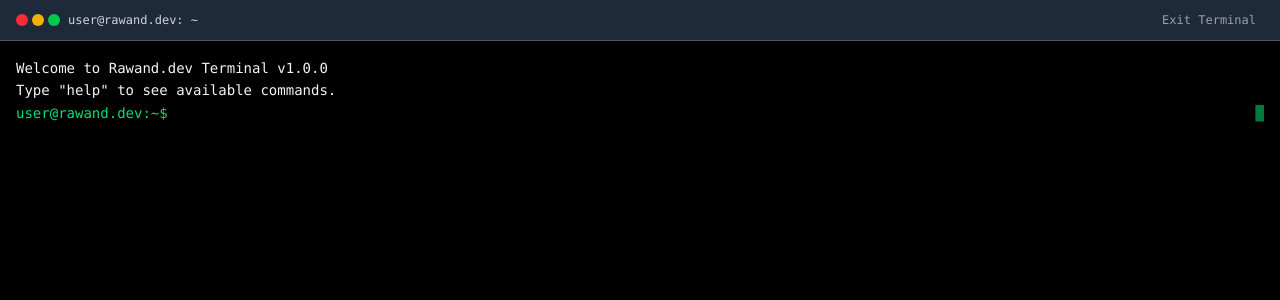
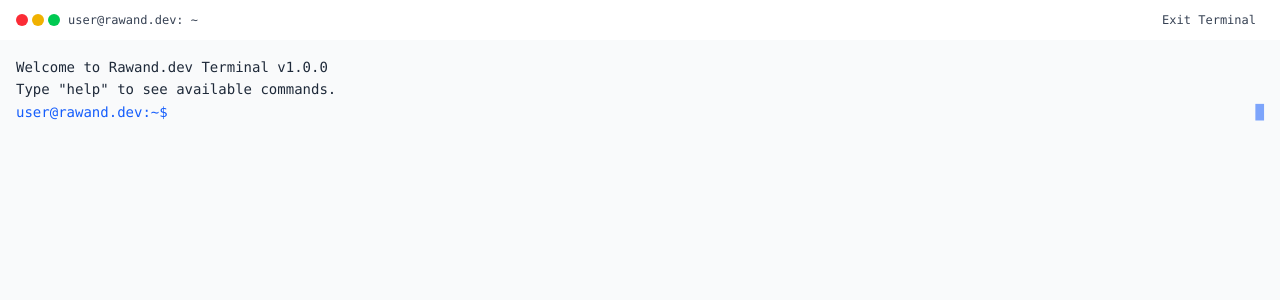
Before and after one commit to RawandKurdy/rawand.dev, a Next.js app: page / in a window 1280 px wide. Both pictures are taken after a click on the button "Enter Terminal Mode". Shown: the top 300 px of the page. Built offline with nearby package versions, Linux system fonts and the light colour scheme; a web font is replaced by a local one.

Commit message:
sync main theme to terminal mode

```diff
--- a/components/terminal.tsx
+++ b/components/terminal.tsx
@@ -3,6 +3,7 @@
 import type React from "react"
 import { useState, useEffect, useRef } from "react"
 import { TerminalCommandParser } from "@/lib/terminal-commands"
+import { useTheme } from "@/lib/theme-context"
 
 interface TerminalLine {
   type: "input" | "output" | "error"
@@ -11,6 +12,8 @@
 }
 
 export default function Terminal({ onExit }: { onExit: () => void }) {
+  const { theme } = useTheme()
+
   const [terminalStartTime] = useState(() => Date.now())
 
   const [lines, setLines] = useState<TerminalLine[]>([
@@ -156,19 +159,81 @@
     }
   }
 
+  const getThemeStyles = () => {
+    switch (theme) {
+      case "light":
+        return {
+          bg: "bg-gray-50",
+          text: "text-gray-900",
+          prompt: "text-blue-600",
+          header: "bg-white border-gray-200",
+          headerText: "text-gray-700",
+          output: "text-gray-800",
+          error: "text-red-600",
+          cursor: "text-blue-600",
+        }
+      case "classic":
+        return {
+          bg: "bg-amber-50",
+          text: "text-amber-900",
+          prompt: "text-amber-700",
+          header: "bg-amber-100 border-amber-200",
+          headerText: "text-amber-800",
+          output: "text-amber-800",
+          error: "text-red-700",
+          cursor: "text-amber-700",
+        }
+      case "xp":
+        return {
+          bg: "bg-blue-50",
+          text: "text-blue-900",
+          prompt: "text-blue-700",
+          header: "bg-gradient-to-r from-blue-500 to-blue-600 border-blue-400",
+          headerText: "text-white",
+          output: "text-blue-800",
+          error: "text-red-600",
+          cursor: "text-blue-700",
+        }
+      case "macos":
+        return {
+          bg: "bg-gray-100",
+          text: "text-gray-900",
+          prompt: "text-blue-600",
+          header: "bg-gray-200/80 backdrop-blur-md border-gray-300",
+          headerText: "text-gray-700",
+          output: "text-gray-800",
+          error: "text-red-500",
+          cursor: "text-blue-600",
+        }
+      default: // dark
+        return {
+          bg: "bg-black",
+          text: "text-green-400",
+          prompt: "text-green-400",
+          header: "bg-gray-800 border-gray-600",
+          headerText: "text-gray-300",
+          output: "text-gray-100",
+          error: "text-red-400",
+          cursor: "text-green-400",
+        }
+    }
+  }
+
+  const themeStyles = getThemeStyles()
+
   return (
-    <div className="fixed inset-0 bg-black text-green-400 font-mono text-sm overflow-hidden">
+    <div className={`fixed inset-0 ${themeStyles.bg} ${themeStyles.text} font-mono text-sm overflow-hidden`}>
       {/* Terminal Header */}
-      <div className="bg-gray-800 border-b border-gray-600 px-4 py-2 flex items-center justify-between">
+      <div className={`${themeStyles.header} px-4 py-2 flex items-center justify-between`}>
         <div className="flex items-center space-x-2">
           <div className="flex space-x-1">
             <div className="w-3 h-3 rounded-full bg-red-500"></div>
             <div className="w-3 h-3 rounded-full bg-yellow-500"></div>
             <div className="w-3 h-3 rounded-full bg-green-500"></div>
           </div>
-          <span className="text-gray-300 text-xs">user@rawand.dev: ~</span>
+          <span className={`${themeStyles.headerText} text-xs`}>user@rawand.dev: ~</span>
         </div>
-        <button onClick={onExit} className="text-gray-400 hover:text-white text-xs px-2 py-1 rounded">
+        <button onClick={onExit} className={`${themeStyles.headerText} hover:opacity-80 text-xs px-2 py-1 rounded`}>
           Exit Terminal
         </button>
       </div>
@@ -177,26 +242,27 @@
       <div ref={terminalRef} className="h-full overflow-y-auto p-4 pb-20" onClick={() => inputRef.current?.focus()}>
         {lines.map((line, index) => (
           <div key={index} className="whitespace-pre-wrap">
-            {line.type === "input" && <span className="text-green-400">{line.content}</span>}
-            {line.type === "output" && <span className="text-gray-100">{line.content}</span>}
-            {line.type === "error" && <span className="text-red-400">{line.content}</span>}
+            {line.type === "input" && <span className={themeStyles.prompt}>{line.content}</span>}
+            {line.type === "output" && <span className={themeStyles.output}>{line.content}</span>}
+            {line.type === "error" && <span className={themeStyles.error}>{line.content}</span>}
           </div>
         ))}
 
         {/* Current Input Line */}
         <div className="flex items-center">
-          <span className="text-green-400 mr-2">user@rawand.dev:~$</span>
+          <span className={`${themeStyles.prompt} mr-2`}>user@rawand.dev:~$</span>
           <input
             ref={inputRef}
             type="text"
             value={currentInput}
             onChange={(e) => setCurrentInput(e.target.value)}
             onKeyDown={handleKeyDown}
-            className="flex-1 bg-transparent border-none outline-none text-gray-100 caret-green-400"
+            className={`flex-1 bg-transparent border-none outline-none ${themeStyles.output} caret-current`}
             autoComplete="off"
             spellCheck={false}
+            style={{ caretColor: "currentColor" }}
           />
-          <span className="animate-pulse text-green-400">█</span>
+          <span className={`animate-pulse ${themeStyles.cursor}`}>█</span>
         </div>
       </div>
     </div>
```
